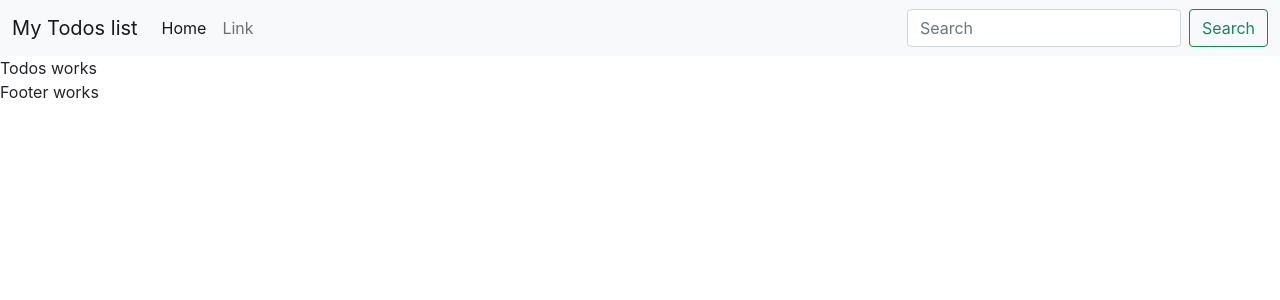
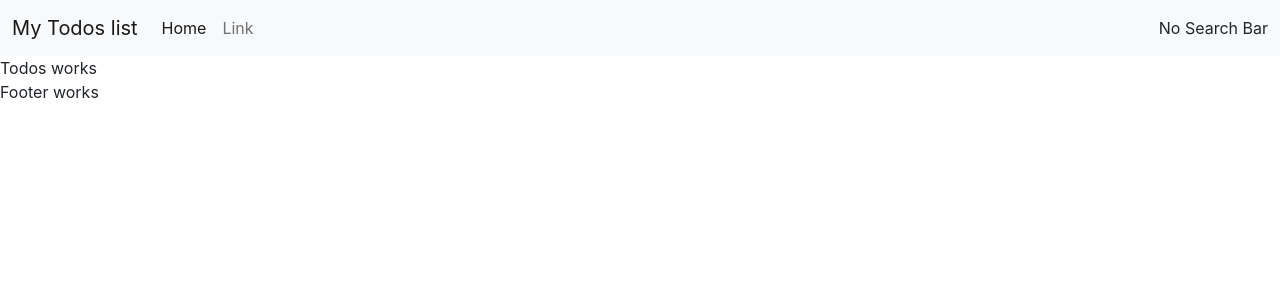
Before and after one commit to Shankar034/My-App, a React (Create React App) app: page / in a window 1280 px wide. Shown: the top 300 px of the page. Built offline with nearby package versions, Linux system fonts and the light colour scheme.

Commit message:
Third Commit

```diff
--- a/src/App.js
+++ b/src/App.js
@@ -8,7 +8,7 @@ import Footer from './MyComponents/Footer';
 function App() {
   return (
     <>
-    <Header title="My Todos list"/>
+    <Header title="My Todos list" searchBar={false}/>
     <Todos/>
     <Footer/>
     </>
--- a/src/MyComponents/Header.js
+++ b/src/MyComponents/Header.js
@@ -1,5 +1,5 @@
 import React from 'react'
-
+import PropTypes from 'prop-types'
 
 export default function Header(props) {
   return (
@@ -18,12 +18,22 @@ export default function Header(props) {
           <a className="nav-link" href="#">Link</a>
         </li>
       </ul>
-      <form className="d-flex">
+      {props.searchBar? <form className="d-flex">
         <input className="form-control me-2" type="search" placeholder="Search" aria-label="Search"/>
         <button className="btn btn-outline-success" type="submit">Search</button>
-      </form>
+      </form>:"No Search Bar"}
     </div>
   </div>
 </nav>
   )
 }
+
+Header.defaultProps ={
+    title:"Your Title Here",
+    searchBar:true
+}
+
+Header.propTypes = {
+    title: PropTypes.string,
+    searchBar: PropTypes.bool.isRequired
+}
--- a/src/index.js
+++ b/src/index.js
@@ -1,24 +1,24 @@
 import React from 'react';
-// import ReactDOM from 'react-dom/client';
-import ReactDOM from 'react-dom';
+import ReactDOM from 'react-dom/client';
+// import ReactDOM from 'react-dom';
 import './index.css';
 import App from './App';
 import reportWebVitals from './reportWebVitals';
 
-// const root = ReactDOM.createRoot(document.getElementById('root'));
-// root.render(
+const root = ReactDOM.createRoot(document.getElementById('root'));
+root.render(
+  <React.StrictMode>
+    <App />
+  </React.StrictMode>
+);
+
+
+// ReactDOM.render(
 //   <React.StrictMode>
 //     <App />
-//   </React.StrictMode>
+//   </React.StrictMode>,
+//   document.getElementById('root')
+
 // );
 
-
-ReactDOM.render(
-  <React.StrictMode>
-    <App />
-  </React.StrictMode>,
-  document.getElementById('root')
-
-);
-
 reportWebVitals();
```
